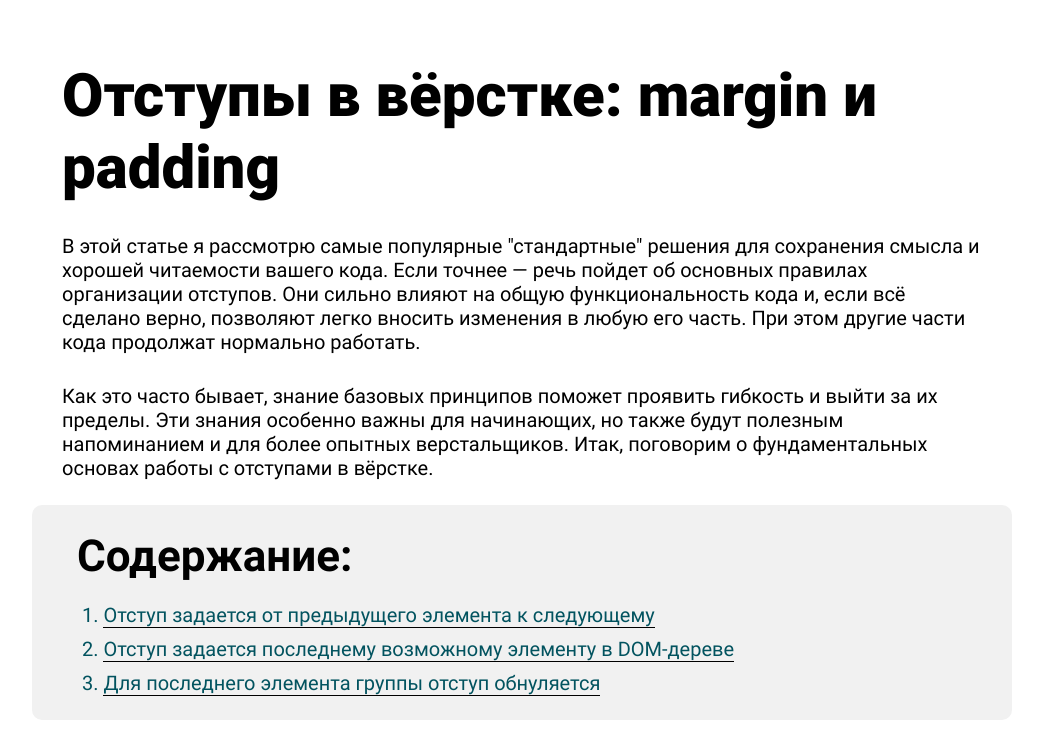
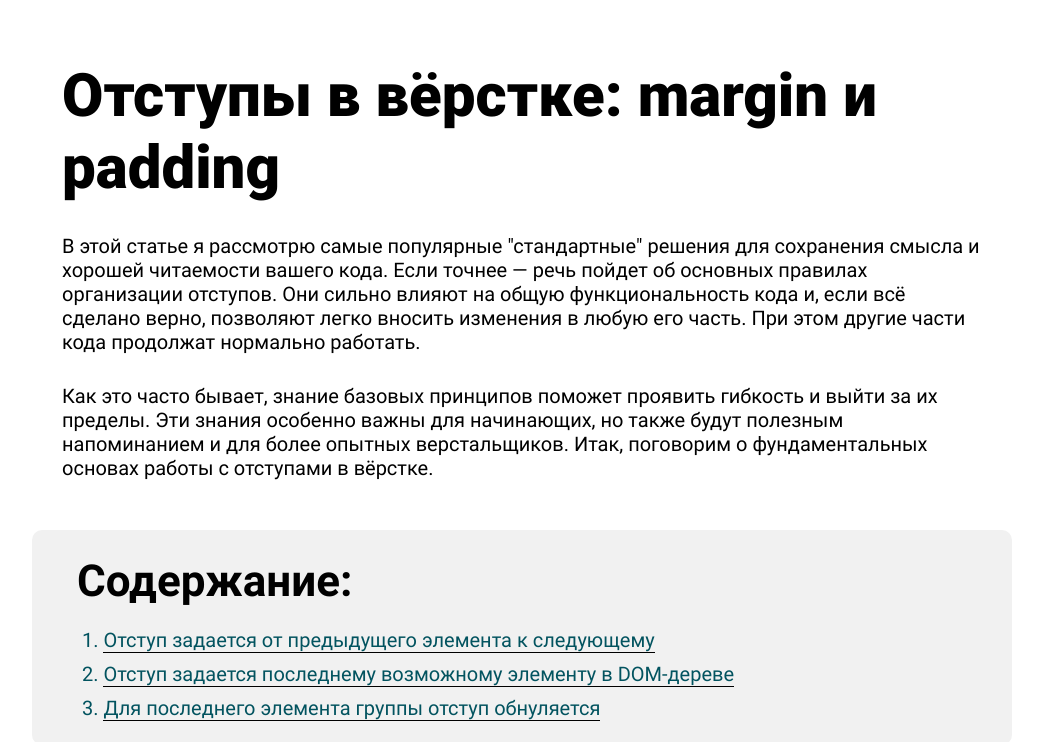
Before and after one commit to Vduvatell/indentation, a plain HTML site: page index.html in a window 1280 px wide. Shown: the top 742 px of the page, without its empty margins (118-1161 px from the left). Drawn offline with Linux system fonts and the light colour scheme; files whose address does not match are found by name.

Commit message:
container fix

```diff
--- a/css/navigation.css
+++ b/css/navigation.css
@@ -5,6 +5,7 @@
   background: #F1F1F1;
   padding-block: 25px;
   padding-inline: 45px;
+  margin-block: 25px;
 }
 
 .navigation__title {
```
Also changed, not shown: index.html (+1 -1 lines).
